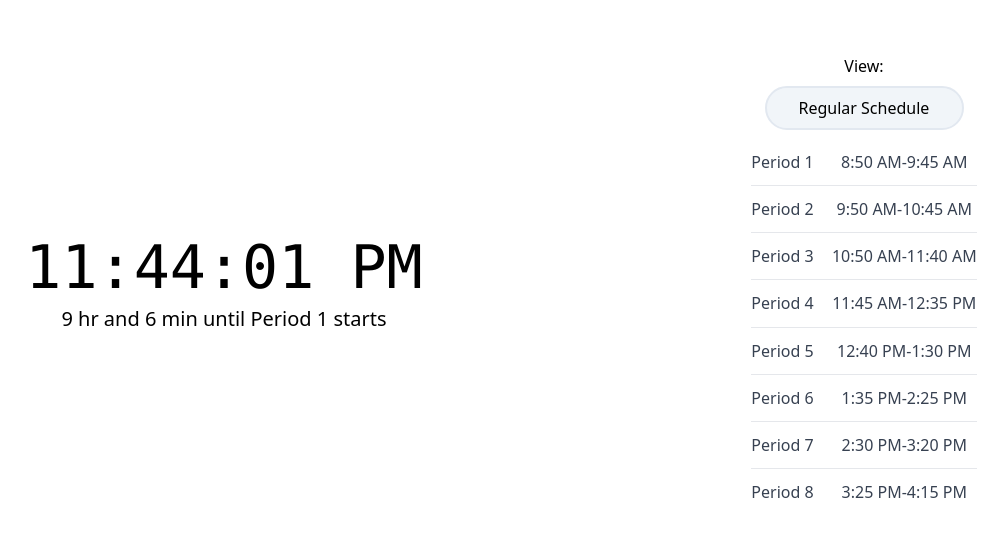
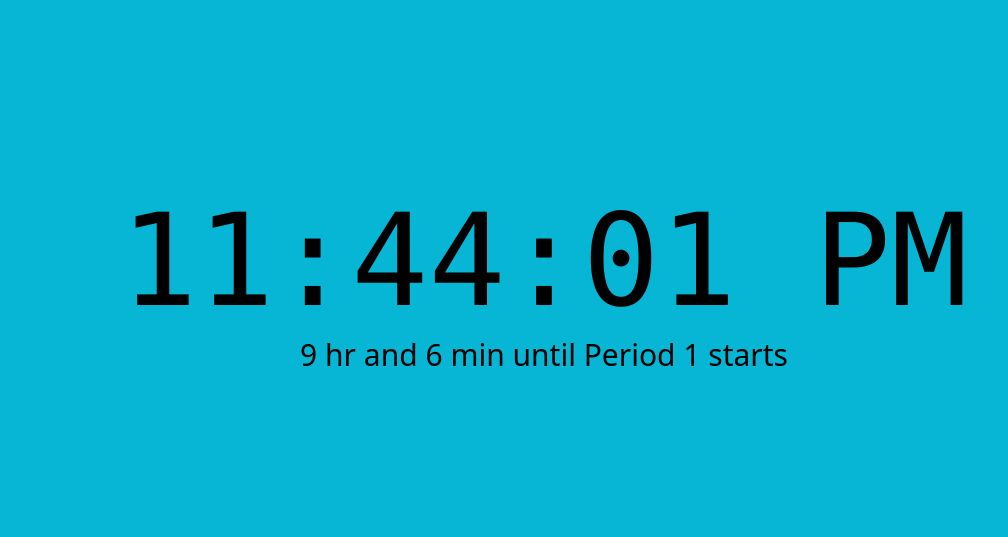
Before and after one commit to reagan-schedule/reagan-schedule.github.io, a SvelteKit app: page / in a window 1280 px wide. Shown: the part 115-652 px from the top of the page, without its empty margins (96-1104 px from the left). Built offline with nearby package versions, Linux system fonts and the light colour scheme.

Commit message:
Fix oopsie

```diff
--- a/src/routes/+page.svelte
+++ b/src/routes/+page.svelte
@@ -79,14 +79,14 @@
 </svelte:head>
 
 <div class="h-full w-full snap-y snap-mandatory overflow-scroll">
-	<!-- <div class="flex h-full snap-center flex-col items-center justify-center bg-cyan-500">
+	<div class="flex h-full snap-center flex-col items-center justify-center bg-cyan-500">
 		<span class="font-mono text-6xl md:text-9xl">{fmt.format(current_time)}</span>
 		{#if right}
 			<span class="mt-3 text-lg md:text-3xl">
 				<StatusText {right} {current_time} />
 			</span>
 		{/if}
-	</div> -->
+	</div>
 	<div
 		class="h-full snap-center max-md:flex max-md:flex-col max-md:items-center max-md:justify-center md:grid md:grid-cols-2"
 	>
```
